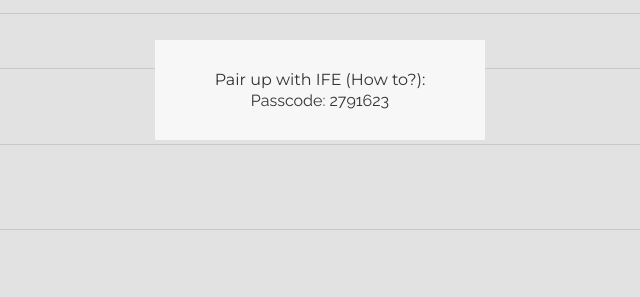
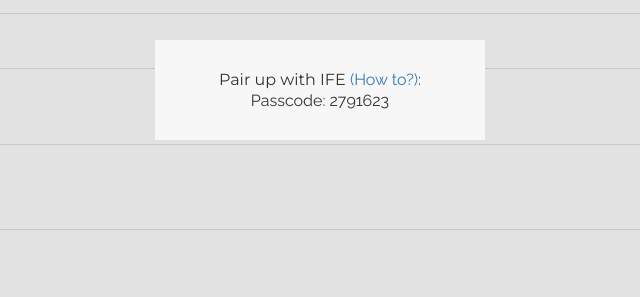
Before and after one commit to ming0070913/CX-Team17, a plain HTML site: page flight.html in a window 1280 px wide. Both pictures are taken after a click on the link "Connect with IFE". Shown: the part 230-527 px from the top of the page, 320-960 px from the left. Drawn offline with Linux system fonts and the light colour scheme.

Commit message:
Minor UI fix

```diff
--- a/flight.html
+++ b/flight.html
@@ -341,7 +341,7 @@
 
         <div id="pair" class="modal text-center" style="z-index:99;height:100px;top:200px;padding:10px;padding-top:30px;">
           <span class="font2">
-            <span class="font1">Pair up with IFE (How to?):</span><br />
+            <span class="font1">Pair up with IFE </span><a href="#" onclick="return false;">(How to?)</a>:<br />
             Passcode: 2791623
           </span>
         </div>
```
